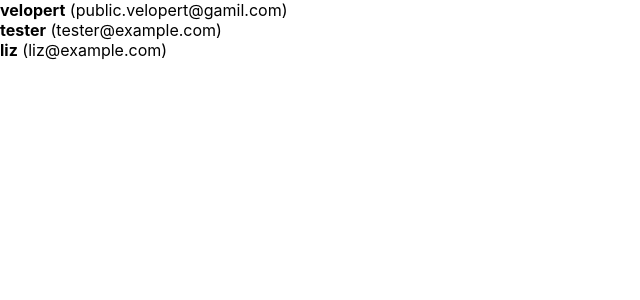
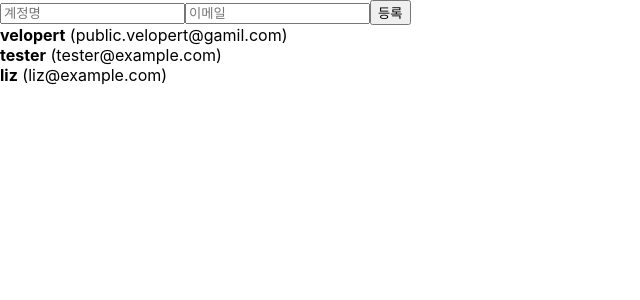
Before and after one commit to vcxttlvcx/React-Study, a React (Create React App) app in the folder begin-react/: page / in a window 1280 px wide. Shown: the top 300 px of the page, without its empty margins (0-640 px from the left). Built offline with nearby package versions, Linux system fonts and the light colour scheme.

Commit message:
Update 1장 13. 배열에 항목 추가하기

```diff
--- a/begin-react/src/App.js
+++ b/begin-react/src/App.js
@@ -1,8 +1,23 @@
-import React, { useRef } from 'react';
+import React, { useRef, useState } from 'react';
 import UserList from './UserList';
+import CreateUser from './CreateUser';
 
 function App() {
-  const users = [
+  const [inputs, setInputs] = useState({
+    username: '',
+    email: '',
+  });
+
+  const { username, email } = inputs;
+  const onChange = (e) => {
+    const { name, value } = e.target;
+    setInputs({
+      ...inputs,
+      [name]: value,
+    });
+  };
+
+  const [users, setUsers] = useState([
     {
       id: 1,
       username: 'velopert',
@@ -18,17 +33,36 @@
       username: 'liz',
       email: 'liz@example.com',
     },
-  ];
+  ]);
 
   const nextId = useRef(4);
   const onCreate = () => {
-    // 나중에 구현 할 배열에 항목 추가하는 로직
-    // ...
+    const user = {
+      id: nextId.current,
+      username,
+      email,
+    };
+    setUsers([...users, user]);
+    // setUsers(users.concat(user));
 
+    setInputs({
+      username: '',
+      email: '',
+    });
     nextId.current += 1;
   };
 
-  return <UserList users={users} />;
+  return (
+    <>
+      <CreateUser
+        username={username}
+        email={email}
+        onChange={onChange}
+        onCreate={onCreate}
+      />
+      <UserList users={users} />
+    </>
+  );
 }
 
 export default App;
--- /dev/null
+++ b/begin-react/src/CreateUser.js
@@ -0,0 +1,23 @@
+import React from 'react';
+
+function CreateUser({ username, email, onChange, onCreate }) {
+  return (
+    <div>
+      <input
+        name="username"
+        placeholder="계정명"
+        onChange={onChange}
+        value={username}
+      />
+      <input
+        name="email"
+        placeholder="이메일"
+        onChange={onChange}
+        value={email}
+      />
+      <button onClick={onCreate}>등록</button>
+    </div>
+  );
+}
+
+export default CreateUser;
```
